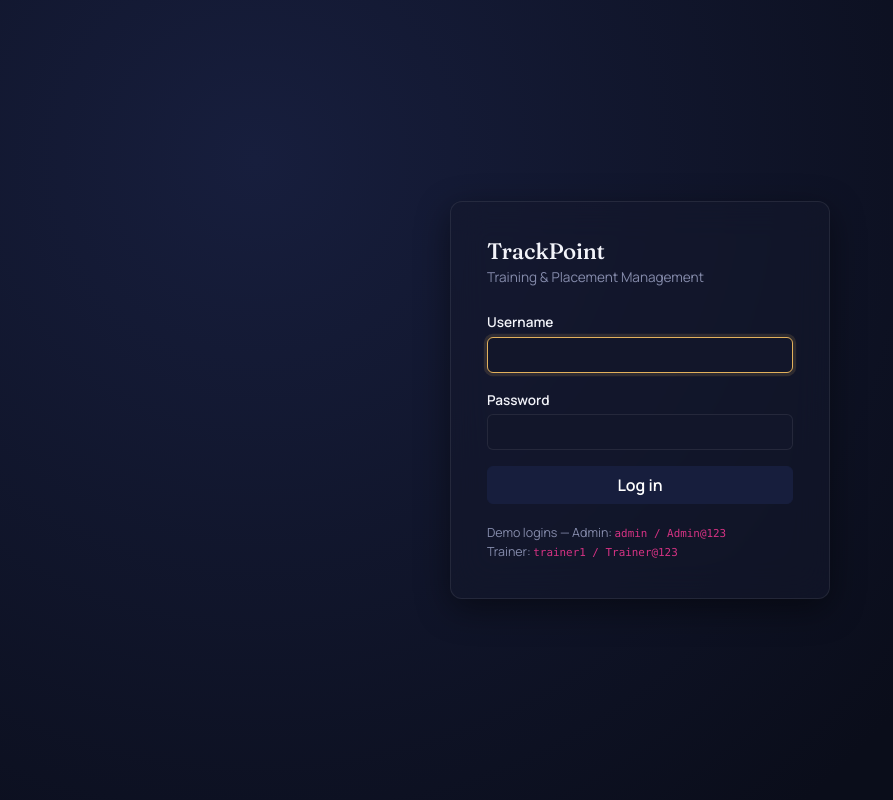
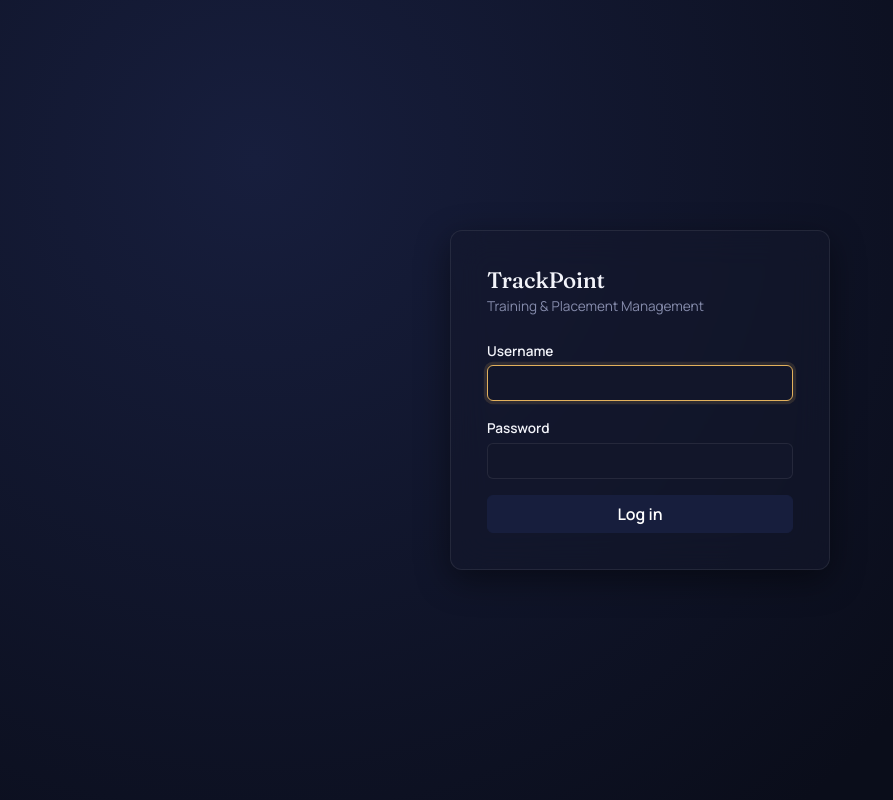
Before and after one commit to Basavaraj02-BD/Training-Placement-Management-System, a Django app: page /login/ in a window 1280 px wide. Shown: the whole page, without its empty margins (0-893 px from the left). Run offline with Django 5.2, Linux system fonts and the light colour scheme.

Commit message:
Remove demo login details from login.html
Removed demo login information from the login page.

```diff
--- a/templates/registration/login.html
+++ b/templates/registration/login.html
@@ -21,9 +21,6 @@
       <button type="submit" class="btn btn-primary w-100">Log in</button>
       <input type="hidden" name="next" value="{{ next }}">
     </form>
-    <p style="font-size:0.78rem; color:var(--text-muted); margin-top:1.25rem; margin-bottom:0;">
-      Demo logins — Admin: <code>admin / Admin@123</code><br>Trainer: <code>trainer1 / Trainer@123</code>
-    </p>
   </div>
 </div>
 {% endblock %}
```
